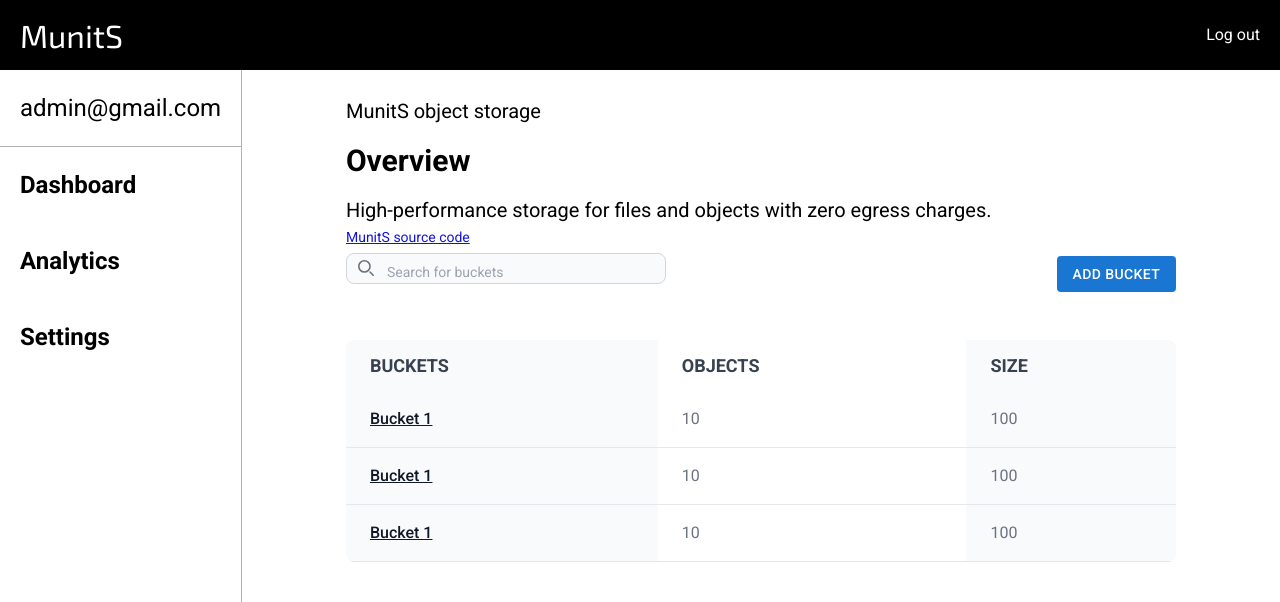
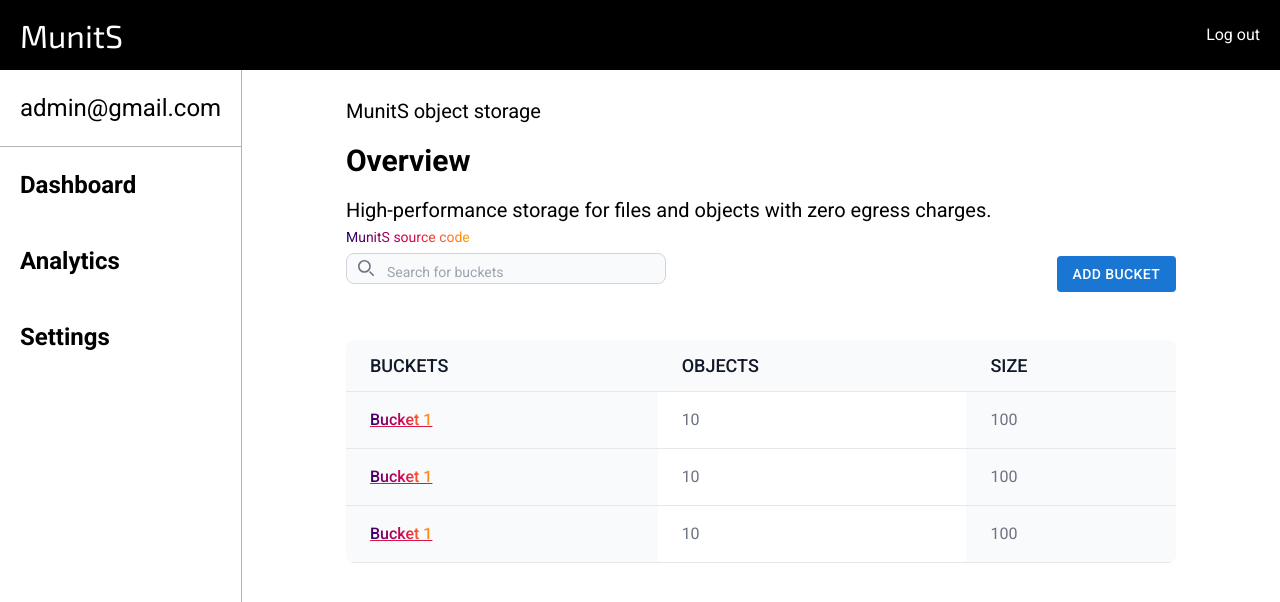
Before and after one commit to AndriiS1/munits-hub-client, a React (Create React App) app: page /buckets in a window 1280 px wide. Shown: the top 602 px of the page. Built offline with nearby package versions, Linux system fonts and the light colour scheme; no server answers.

Commit message:
feat: new bucket page

```diff
--- a/src/Components/Buckets/buckets.page.tsx
+++ b/src/Components/Buckets/buckets.page.tsx
@@ -1,9 +1,12 @@
 import { Button } from "@mui/material";
+import { useNavigate } from "react-router-dom";
 import { BucketResponse } from "../../Services/Buckets/bucket.types";
 import SearchInput from "../SearchInput/searchInput.component";
 import "./buckets.style.css";
 
 export default function Buckets() {
+  const navigate = useNavigate();
+
   const rows: BucketResponse[] = [
     {
       id: "1",
@@ -30,33 +33,24 @@ export default function Buckets() {
       objectsCount: 10,
     },
   ];
-
   const getDataRow = (bucket: BucketResponse) => {
     return (
-      <tr
-        key={bucket.id}
-        className="border-b border-gray-200 dark:border-gray-700"
-      >
-        <th
-          scope="row"
-          className="text-[rgb(18,18,228)] underline underline hover:cursor-pointer
-          px-6 py-4 font-medium text-gray-900 whitespace-nowrap bg-gray-50 dark:text-white dark:bg-gray-800"
-        >
-          {bucket.name}
+      <tr key={bucket.id} className="data-row">
+        <th scope="row" className="data-header">
+          <span>{bucket.name}</span>
         </th>
-        <td className="px-6 py-4">{bucket.objectsCount}</td>
-        <td className="px-6 py-4 bg-gray-50 dark:bg-gray-800">{bucket.size}</td>
+        <td className="data-cell">{bucket.objectsCount}</td>
+        <td className="data-cell-alt">{bucket.size}</td>
       </tr>
     );
   };
 
   return (
-    <div className="buckets-container">
     <div className="buckets-data">
       <div className="space-y-3">
-          <h3 className="heading">MunitS object storage</h3>
-          <h1 className="title">Overview</h1>
-          <h3 className="heading">
+        <h3>MunitS object storage</h3>
+        <h1>Overview</h1>
+        <h3>
           High-performance storage for files and objects with zero egress
           charges.
         </h3>
@@ -67,13 +61,19 @@ export default function Buckets() {
 
       <div className="buckets-options">
         <SearchInput placeholder="Search for buckets" />
-          <Button variant="contained" disableElevation>
+        <Button
+          variant="contained"
+          disableElevation
+          onClick={() => {
+            navigate("/buckets/new");
+          }}
+        >
           Add bucket
         </Button>
       </div>
 
       <div className="table-container">
-          <table className="table">
+        <table className="buckets-table">
           <thead>
             <tr>
               <th scope="col">Buckets</th>
@@ -85,6 +85,5 @@ export default function Buckets() {
         </table>
       </div>
     </div>
-    </div>
   );
 }
--- a/src/Components/Buckets/buckets.style.css
+++ b/src/Components/Buckets/buckets.style.css
@@ -1,10 +1,3 @@
-.buckets-container {
-  margin-top: 2%;
-  margin-right: auto;
-  flex: 1;
-  display: flex;
-}
-
 .buckets-data {
   width: 80%;
   margin-left: auto;
@@ -18,34 +11,72 @@
   margin-top: 2.5rem;
 }
 
-table {
+.buckets-table {
   width: 100%;
   text-align: left;
   color: #6b7280;
 }
 
-thead {
+.buckets-table thead {
   font-size: 1.125rem;
   text-transform: uppercase;
   color: #374151;
 }
 
-thead th {
+.buckets-table thead th {
   padding: 12px 24px;
 }
 
-thead th:nth-child(odd) {
+.buckets-table thead th:nth-child(odd) {
   background-color: #f9fafb;
 }
 
-tbody {
+.buckets-table tbody {
   font-size: 1rem;
 }
 
-.dark thead th {
-  color: #9ca3af;
+.buckets-table .data-header span {
+  text-decoration: underline;
+  text-decoration-color: hsl(344deg 83% 47%);
+  background: linear-gradient(
+    80deg,
+    hsl(240deg 100% 20%) 0%,
+    hsl(277deg 100% 21%) 8%,
+    hsl(297deg 100% 21%) 17%,
+    hsl(313deg 100% 26%) 25%,
+    hsl(323deg 100% 31%) 33%,
+    hsl(331deg 100% 36%) 42%,
+    hsl(336deg 100% 40%) 50%,
+    hsl(344deg 83% 47%) 58%,
+    hsl(359deg 82% 57%) 67%,
+    hsl(11deg 91% 58%) 75%,
+    hsl(21deg 97% 57%) 83%,
+    hsl(31deg 100% 54%) 92%,
+    hsl(39deg 100% 50%) 100%
+  );
+  background-clip: text;
+  -webkit-background-clip: text;
+  -webkit-text-fill-color: transparent;
 }
 
-.dark thead th:nth-child(odd) {
-  background-color: #1f2937;
+.buckets-table tr {
+  border-bottom: 1px solid #e5e7eb; /* border-gray-200 */
 }
+
+.buckets-table th {
+  color: rgb(18, 18, 228);
+  cursor: pointer;
+  padding: 16px 24px;
+  font-weight: 500;
+  color: #111827;
+  white-space: nowrap;
+  background-color: #f9fafb;
+}
+
+.buckets-table td {
+  padding: 16px 24px;
+}
+
+.buckets-table td:nth-child(3) {
+  background-color: #f9fafb; /* bg-gray-50 */
+}
--- a/src/Components/Home/home.page.tsx
+++ b/src/Components/Home/home.page.tsx
@@ -23,7 +23,9 @@ export default function Home() {
             <li>Settings</li>
           </ul>
         </div>
-        <Outlet />
+        <div className="page-content">
+          <Outlet />
+        </div>
         <footer className="home-footer"></footer>
       </div>
     </div>
--- a/src/Components/Home/home.style.css
+++ b/src/Components/Home/home.style.css
@@ -45,16 +45,6 @@ header {
   background-color: rgb(235, 235, 235);
 }
 
-.heading {
-  font-size: 1.25rem;
-  font-weight: 400;
-}
-
-.title {
-  font-size: 1.875rem;
-  font-weight: 700;
-}
-
 a {
   font-size: 0.875rem;
   font-weight: 400;
@@ -86,3 +76,10 @@ a:hover {
   justify-content: space-between;
   align-items: center;
 }
+
+.page-content {
+  margin-top: 2%;
+  margin-right: auto;
+  flex: 1;
+  display: flex;
+}
--- a/src/Components/Landing/landing.style.css
+++ b/src/Components/Landing/landing.style.css
@@ -103,15 +103,6 @@
   margin-right: auto;
 }
 
-.hr {
-  display: block;
-  height: 1px;
-  border: 0;
-  border-top: 1px solid #ccc;
-  margin: 1em 0;
-  padding: 0;
-}
-
 .tableTitle {
   text-align: center;
   font-size: 2rem;
--- /dev/null
+++ b/src/Components/NewBucket/newBucket.page.tsx
@@ -0,0 +1,19 @@
+import { Link } from "react-router-dom";
+import "./newBucket.style.css";
+
+export default function NewBucketPage() {
+  return (
+    <div className="new-bucket-data">
+      <Link className="router-link text-base" to="/buckets">
+        ⬅ MunitS
+      </Link>
+      <h1>Create a bucket</h1>
+      <span>
+        Get started by creating a new empty bucket. You'll be able to add data
+        to your bucket using the dashboard
+      </span>
+      <hr />
+      <h3>Location</h3>
+    </div>
+  );
+}
--- /dev/null
+++ b/src/Components/NewBucket/newBucket.style.css
@@ -0,0 +1,18 @@
+.new-bucket-data {
+  width: 60%;
+  margin-left: auto;
+  margin-right: auto;
+}
+
+.table-container {
+  position: relative;
+  overflow-x: auto;
+  border-radius: 0.5rem;
+  margin-top: 2.5rem;
+}
+
+.buckets-table {
+  width: 100%;
+  text-align: left;
+  color: #6b7280;
+}
--- a/src/index.css
+++ b/src/index.css
@@ -10,7 +10,50 @@
 }
 
 a {
-  color: rgb(18, 18, 228);
+  background: linear-gradient(
+    80deg,
+    hsl(240deg 100% 20%) 0%,
+    hsl(277deg 100% 21%) 8%,
+    hsl(297deg 100% 21%) 17%,
+    hsl(313deg 100% 26%) 25%,
+    hsl(323deg 100% 31%) 33%,
+    hsl(331deg 100% 36%) 42%,
+    hsl(336deg 100% 40%) 50%,
+    hsl(344deg 83% 47%) 58%,
+    hsl(359deg 82% 57%) 67%,
+    hsl(11deg 91% 58%) 75%,
+    hsl(21deg 97% 57%) 83%,
+    hsl(31deg 100% 54%) 92%,
+    hsl(39deg 100% 50%) 100%
+  );
+  text-decoration-color: hsl(344deg 83% 47%);
+  background-clip: text;
+  -webkit-background-clip: text;
+  -webkit-text-fill-color: transparent;
+  text-decoration: underline;
+}
+
+.router-link {
+  background: linear-gradient(
+    80deg,
+    hsl(240deg 100% 20%) 0%,
+    hsl(277deg 100% 21%) 8%,
+    hsl(297deg 100% 21%) 17%,
+    hsl(313deg 100% 26%) 25%,
+    hsl(323deg 100% 31%) 33%,
+    hsl(331deg 100% 36%) 42%,
+    hsl(336deg 100% 40%) 50%,
+    hsl(344deg 83% 47%) 58%,
+    hsl(359deg 82% 57%) 67%,
+    hsl(11deg 91% 58%) 75%,
+    hsl(21deg 97% 57%) 83%,
+    hsl(31deg 100% 54%) 92%,
+    hsl(39deg 100% 50%) 100%
+  );
+  text-decoration-color: hsl(344deg 83% 47%);
+  background-clip: text;
+  -webkit-background-clip: text;
+  -webkit-text-fill-color: transparent;
   text-decoration: underline;
 }
 
@@ -21,3 +64,22 @@ body {
   width: 100%;
   height: 100%;
 }
+
+h1 {
+  font-size: 1.875rem;
+  font-weight: 700;
+}
+
+h3 {
+  font-size: 1.25rem;
+  font-weight: 400;
+}
+
+.hr {
+  display: block;
+  height: 1px;
+  border: 0;
+  border-top: 1px solid #ccc;
+  margin: 1em 0;
+  padding: 0;
+}
--- a/src/index.tsx
+++ b/src/index.tsx
@@ -5,6 +5,7 @@ import Buckets from "./Components/Buckets/buckets.page";
 import Home from "./Components/Home/home.page";
 import LandingPage from "./Components/Landing/landing.page";
 import Login from "./Components/Login/login.page";
+import NewBucketPage from "./Components/NewBucket/newBucket.page";
 import SignUp from "./Components/SignUp/signUp.page";
 import "./index.css";
 import reportWebVitals from "./reportWebVitals";
@@ -21,6 +22,10 @@ const router = createBrowserRouter([
       {
         path: "buckets",
         element: <Buckets />,
+      },
+      {
+        path: "buckets/new",
+        element: <NewBucketPage />,
       },
     ],
   },
```
Lines whose indentation alone changed are shown as unchanged.
